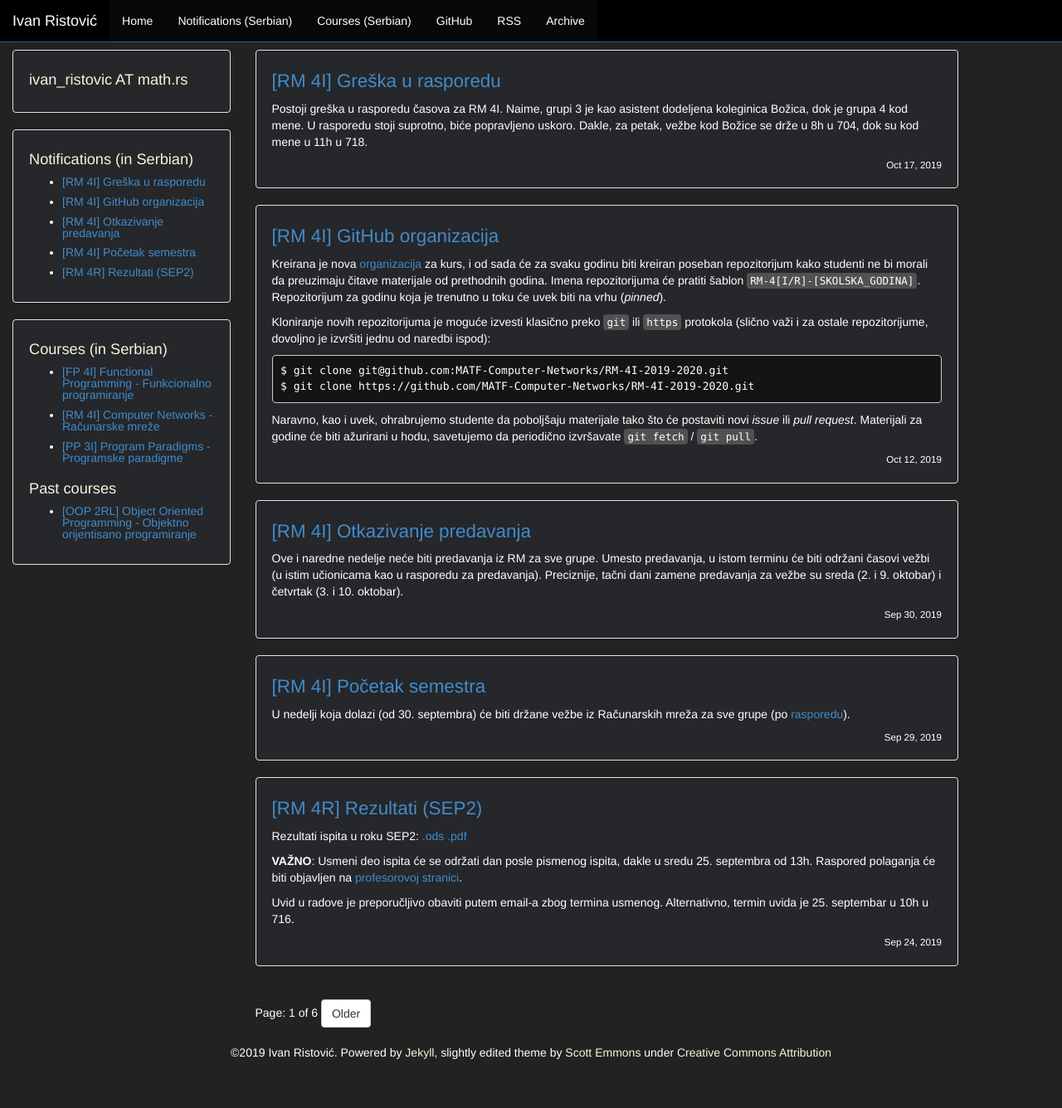
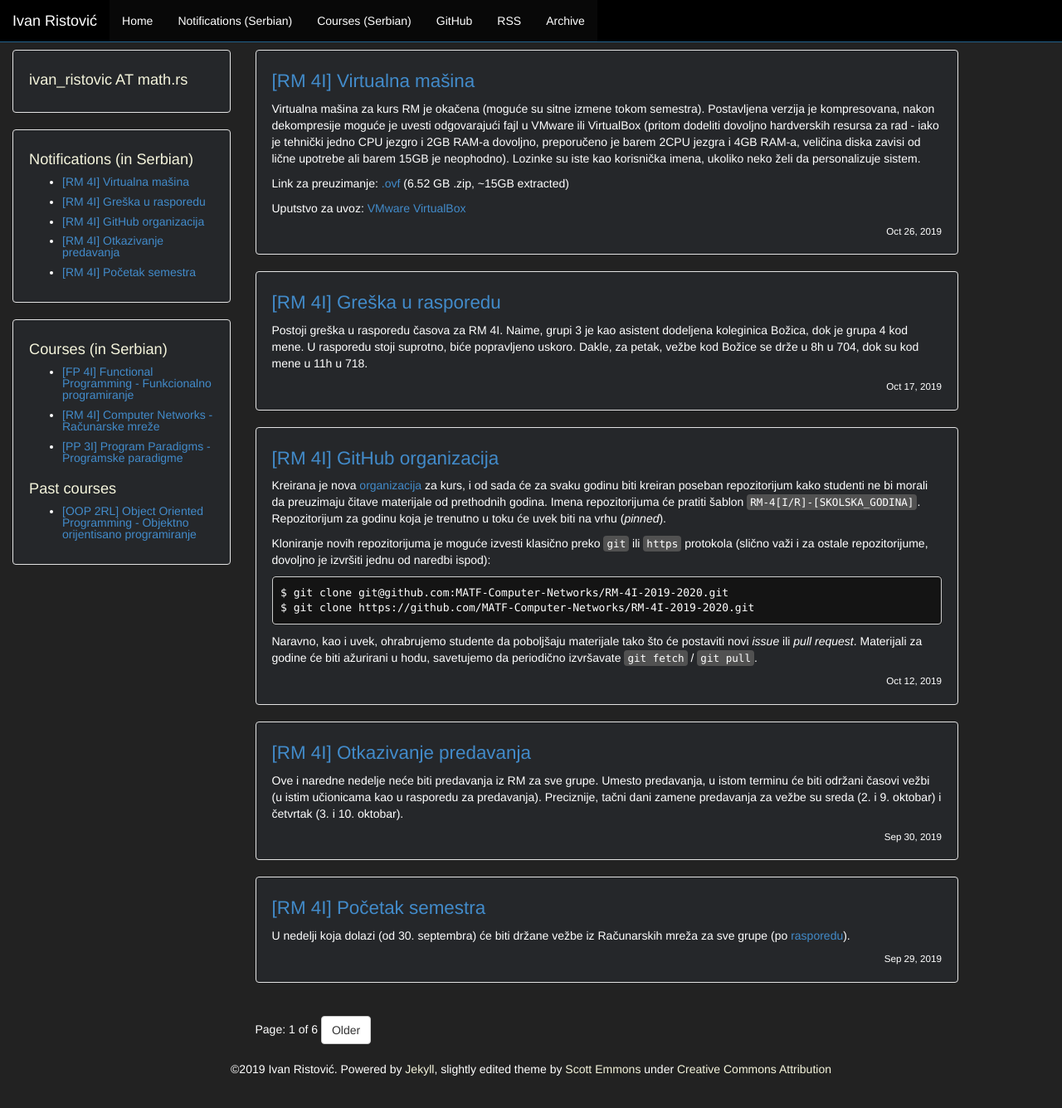
Before and after one commit to ivan-ristovic/ivan-ristovic.github.io, a Jekyll site: the page built from notifications/index.html, in a window 1280 px wide and 1369 px high. Shown: the top 1336 px of the window at 83% size. Built offline with Jekyll 4.4.1, drawn with Linux system fonts in a browser that asks for light colours; the list of posts is cut into pages by our own code.

Commit message:
[RM] VM notification

```diff
--- /dev/null
+++ b/_posts/2019_2020/2019-10-26-rmi-vm.md
@@ -0,0 +1,20 @@
+---
+layout: post
+course: RM 4I
+title: "Virtualna mašina"
+date: 2019-10-26 20:20:00 +0100
+comments: false
+---
+
+Virtualna mašina za kurs RM je okačena (moguće su sitne izmene tokom semestra). Postavljena verzija je kompresovana, nakon
+dekompresije moguće je uvesti odgovarajući fajl u VMware ili VirtualBox (pritom dodeliti dovoljno hardverskih resursa za
+rad - iako je tehnički jedno CPU jezgro i 2GB RAM-a dovoljno, preporučeno je barem 2CPU jezgra i 4GB RAM-a, veličina diska
+zavisi od lične upotrebe ali barem 15GB je neophodno). Lozinke su iste kao korisnička imena, ukoliko neko želi da
+personalizuje sistem.
+
+Link za preuzimanje:
+[.ovf](https://drive.google.com/open?id=1mAxOyzR4BzFH4AhD7qg5f8ofTqbLPzf-){:target="_blank"} (6.52 GB .zip, ~15GB extracted)
+
+Uputstvo za uvoz:
+[VMware](https://pubs.vmware.com/fusion-5/index.jsp?topic=%2Fcom.vmware.fusion.help.doc%2FGUID-275EF202-CF74-43BF-A9E9-351488E16030.html){:target="_blank"}
+[VirtualBox](https://docs.oracle.com/cd/E26217_01/E26796/html/qs-import-vm.html){:target="_blank"}
```
Also changed, not shown: _posts/2019_2020/2019-10-12-rmi-org.md (+1 -1 lines).
